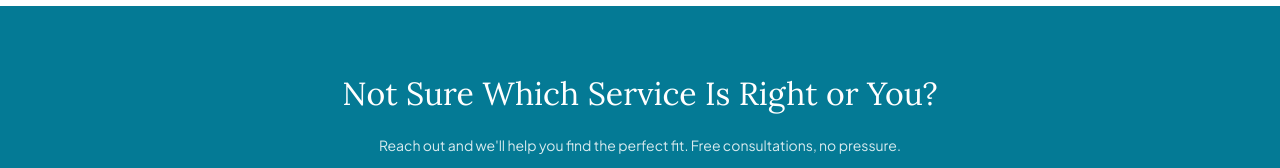
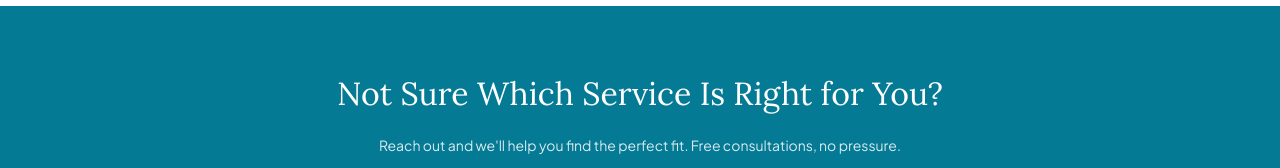
Before and after one commit to rmathew21/clean-home-pros, a Next.js app: page /services in a window 1280 px wide. Shown: the part 2478-2646 px from the top of the page. Built offline with nearby package versions, Linux system fonts and the light colour scheme.

Commit message:
fix: corrected typo in ServicesPage

```diff
--- a/components/ServicesPage.tsx
+++ b/components/ServicesPage.tsx
@@ -472,7 +472,7 @@ export function ServicesPage() {
             }}
             className="mb-4"
           >
-            Not Sure Which Service Is Right or You?
+            Not Sure Which Service Is Right for You?
           </h2>
           <p
             style={{
```
